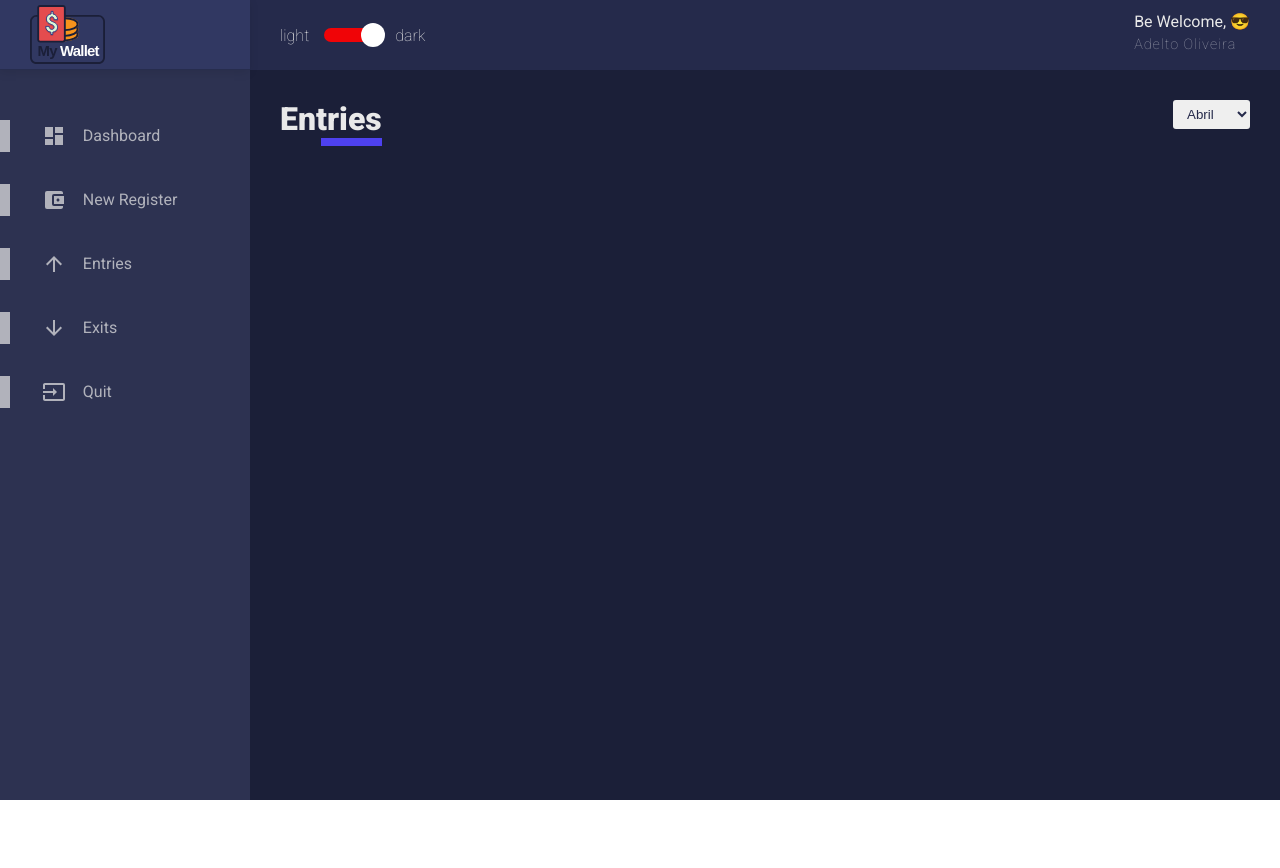
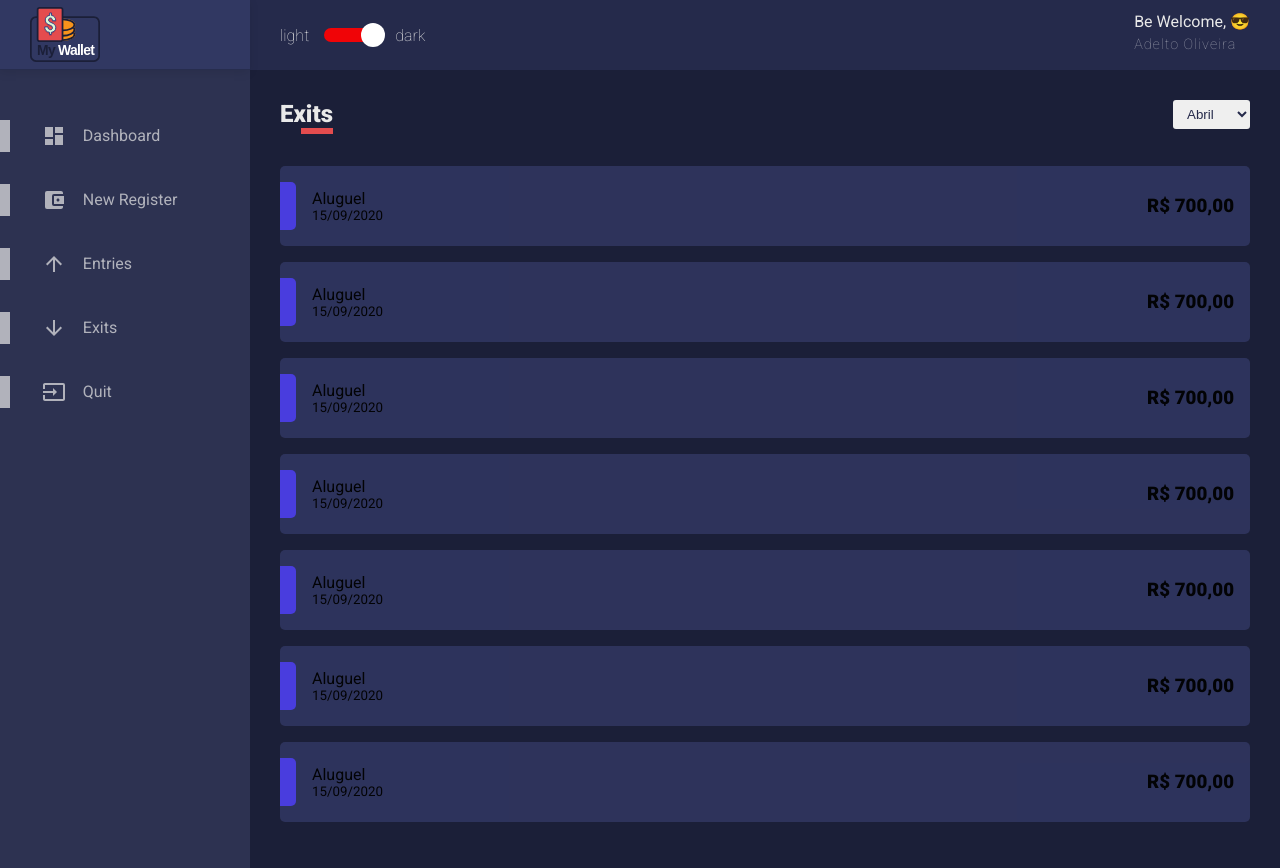
Before and after one commit to otleda/dashboard, a React (Create React App) app in the folder wallet/my-app/: page /list/1 in a window 1280 px wide. Before the commit the page ends 800 px from the top, so only its background shows below. Built offline with nearby package versions, Linux system fonts and the light colour scheme; the HTML template or start-up script is replaced by a standard one.

Commit message:
Criando Component List, dando visual e dinanimismo nos cards

```diff
--- a/wallet/my-app/src/App.tsx
+++ b/wallet/my-app/src/App.tsx
@@ -3,7 +3,6 @@ import { ThemeProvider } from 'styled-components';
 import GlobalStyled from './styles/GlobalStyled';
 
 import Layout from './components/Layout';
-import Dashboard from './pages/Dashboard';
 import List from './pages/List';
 
 import dark from './styles/themes/dark';
@@ -14,7 +13,6 @@ const App: React.FC = () => {
         <ThemeProvider theme = {dark}>
             <GlobalStyled />
             <Layout>
-                {/* <Dashboard /> */}
                 <List />
             </Layout>
         </ThemeProvider>
--- a/wallet/my-app/src/components/Aside/index.tsx
+++ b/wallet/my-app/src/components/Aside/index.tsx
@@ -1,5 +1,4 @@
 import React from 'react';
-// import LogoSvg from '../../assets/logo.svg';
 
 import {
     MdDashboard,
@@ -15,7 +14,6 @@ import {
     LogoImg,
     MenuContainer,
     MenuLink
-
 } from './styles';
 
 const Aside: React.FC = () => {
--- a/wallet/my-app/src/components/Aside/styles.ts
+++ b/wallet/my-app/src/components/Aside/styles.ts
@@ -1,7 +1,5 @@
 import styled from 'styled-components';
-
 import LogoSvg from '../../assets/logo.svg';
-
 
 
 export const Container = styled.div `
@@ -24,7 +22,7 @@ export const LogoImg = styled.img.attrs({
      })
      `
     position: absolute;
-    width: 30%;
+    width: 28%;
     margin: 0 30px;
 `;
 
--- a/wallet/my-app/src/components/ContentHeader/index.tsx
+++ b/wallet/my-app/src/components/ContentHeader/index.tsx
@@ -15,7 +15,6 @@ interface IContentHeader {
 
 const ContentHeader: React.FC< IContentHeader > = ({title, lineColor, children}) => {
 
-
     return (
         <Container>
             <TitleContainer colorLiner = {lineColor}>
--- a/wallet/my-app/src/components/ContentHeader/style.ts
+++ b/wallet/my-app/src/components/ContentHeader/style.ts
@@ -4,6 +4,7 @@ export const Container = styled.div`
     display: flex;
     justify-content: space-between;
     width: 100%;
+    margin-bottom: 2em;
 `;
 
 interface ITitleContainerProps {
@@ -13,13 +14,15 @@ interface ITitleContainerProps {
 export const TitleContainer = styled.div <ITitleContainerProps>`
     > h1 {
         color: ${ props => props.theme.colors.white};
+        font-size: 1.5em;
 
         &::after {
             content: '';
             display: block;
             width: 60%;
             margin-left: 40%;
-            border-bottom: 8px solid ${props => props.colorLiner};
+
+            border-bottom: 6px solid ${props => props.colorLiner};
 
         }
     }
--- /dev/null
+++ b/wallet/my-app/src/components/HistoryFinanceCard/index.tsx
@@ -0,0 +1,31 @@
+import React from 'react';
+import { Container, Tag } from './styles';
+
+interface IHistoryFinanceCard{
+    cardColor: string,
+    tagColor: string,
+    title: string,
+    subtitle: string,
+    amount: string
+}
+
+const HistoryFinanceCard: React.FC< IHistoryFinanceCard > = ({
+    cardColor,
+    tagColor,
+    title,
+    subtitle,
+    amount
+}) => {
+    return(
+        <Container color = {cardColor}>
+            <Tag color = {tagColor}/>
+            <div>
+                <span>{ title }</span>
+                <small>{ subtitle }</small>
+            </div>
+            <h3>{ amount }</h3>
+        </Container>
+    );
+}
+
+export default HistoryFinanceCard;
--- /dev/null
+++ b/wallet/my-app/src/components/HistoryFinanceCard/styles.ts
@@ -0,0 +1,47 @@
+import styled from 'styled-components';
+
+interface IContainerProps {
+    color: string;
+}
+interface ITagProps {
+    color: string;
+}
+
+export const Container = styled.li< IContainerProps > `
+    position: relative;
+    display: flex;
+    justify-content: space-between;
+    align-items: center;
+    list-style: none;
+    padding: 1em;
+    margin-bottom: 1em;
+    height: 80px;
+    border-radius: 5px;
+    cursor: pointer;
+    background-color: ${props =>props.color};
+    transition: all .2s;
+    opacity: .9;
+
+    &:hover {
+        opacity: 1;
+        transform: translateY(-3px);
+        box-shadow: 0px 10px 10px rgba(0,0,0,.1);
+    }
+
+    > div {
+        display: flex;
+        flex-direction: column;
+        justify-content: space-between;
+        padding-left: 1em;
+    }
+`;
+export const Tag = styled.div< ITagProps > `
+    position: absolute;
+    width: 15px;
+    height: 60%;
+    left: 0;
+    border-top-right-radius: 5px;
+    border-bottom-right-radius: 5px;
+
+    background: ${props => props.color};
+`;
--- a/wallet/my-app/src/pages/List/index.tsx
+++ b/wallet/my-app/src/pages/List/index.tsx
@@ -1,8 +1,9 @@
 import React from 'react';
-import { Container } from './styles';
+import { Container, Content } from './styles';
 
 import ContentHeader from '../../components/ContentHeader';
 import InputSelect from '../../components/InputSelect';
+import HistoryFinanceCard from '../../components/HistoryFinanceCard';
 
 
 const List: React.FC = () => {
@@ -16,9 +17,61 @@ const List: React.FC = () => {
 
     return(
         <Container>
-            <ContentHeader title = "Entries" lineColor = "#4E41F0">
+            <ContentHeader title = "Exits" lineColor = "#E44C4E">
                 <InputSelect options = {optionsValue}/>
             </ContentHeader>
+
+            <Content>
+                <HistoryFinanceCard
+                    cardColor = "#303660"
+                    tagColor = "#4E41F0"
+                    title = "Aluguel"
+                    subtitle = "15/09/2020"
+                    amount = "R$ 700,00"
+                />
+                <HistoryFinanceCard
+                    cardColor = "#303660"
+                    tagColor = "#4E41F0"
+                    title = "Aluguel"
+                    subtitle = "15/09/2020"
+                    amount = "R$ 700,00"
+                />
+                <HistoryFinanceCard
+                    cardColor = "#303660"
+                    tagColor = "#4E41F0"
+                    title = "Aluguel"
+                    subtitle = "15/09/2020"
+                    amount = "R$ 700,00"
+                />
+                <HistoryFinanceCard
+                    cardColor = "#303660"
+                    tagColor = "#4E41F0"
+                    title = "Aluguel"
+                    subtitle = "15/09/2020"
+                    amount = "R$ 700,00"
+                />
+                <HistoryFinanceCard
+                    cardColor = "#303660"
+                    tagColor = "#4E41F0"
+                    title = "Aluguel"
+                    subtitle = "15/09/2020"
+                    amount = "R$ 700,00"
+                />
+                <HistoryFinanceCard
+                    cardColor = "#303660"
+                    tagColor = "#4E41F0"
+                    title = "Aluguel"
+                    subtitle = "15/09/2020"
+                    amount = "R$ 700,00"
+                />
+                <HistoryFinanceCard
+                    cardColor = "#303660"
+                    tagColor = "#4E41F0"
+                    title = "Aluguel"
+                    subtitle = "15/09/2020"
+                    amount = "R$ 700,00"
+                />
+            </Content>
         </Container>
     );
 }
--- a/wallet/my-app/src/pages/List/styles.ts
+++ b/wallet/my-app/src/pages/List/styles.ts
@@ -1,3 +1,8 @@
 import styled from 'styled-components';
 
-export const Container = styled.div ``;
+export const Container = styled.div `
+
+`;
+export const Content = styled.div `
+
+`;
```
Also changed, not shown: 1 other file (tests, documents, lock files or other folders).
